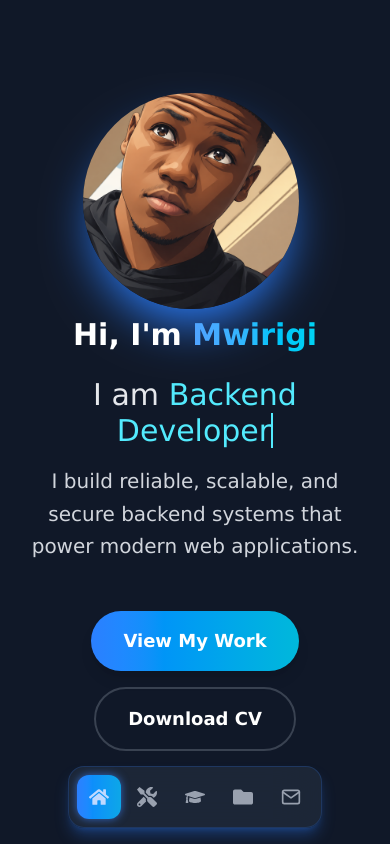
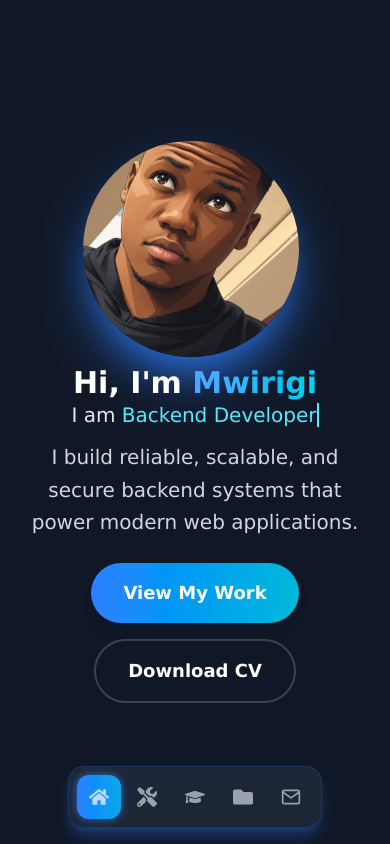
Before and after one commit to MwirigiCodes/portfolio, a React app: page / in a window 390 px wide. Built offline with nearby package versions, Linux system fonts and the light colour scheme; the HTML template or start-up script is replaced by a standard one.

Commit message:
remove unneccessary margins in hero section (mobile version)

```diff
--- a/src/sections/Hero.jsx
+++ b/src/sections/Hero.jsx
@@ -93,7 +93,7 @@ const Hero = () => {
         </motion.div>
         <motion.h1
           variants={itemVariants}
-          className="text-3xl md:text-5xl font-semibold text-white mb-6"
+          className="text-3xl md:text-5xl font-semibold text-white md:mb-6"
         >
           Hi, I'm{' '}
           <span className="text-transparent bg-clip-text bg-linear-to-r from-blue-400 to-cyan-400">
@@ -101,8 +101,8 @@ const Hero = () => {
           </span>
         </motion.h1>
         {/* Animated text */}
-        <motion.div variants={itemVariants} className="mb-6 h-16">
-          <h2 className="text-3xl text-gray-200 font-light">
+        <motion.div variants={itemVariants} className="mb-3 md:mb-6">
+          <h2 className="text-xl md:text-3xl text-gray-200 font-light">
             I am{' '}
             <span className="text-cyan-300 border-r-2 border-cyan-300">
               {displayText}
@@ -112,7 +112,7 @@ const Hero = () => {
         {/* Description */}
         <motion.p
           variants={itemVariants}
-          className="text-xl text-gray-300 max-w-2xl mx-auto leading-relaxed mb-12"
+          className="text-xl text-gray-300 max-w-2xl mx-auto leading-relaxed mb-6 md:mb-12"
         >
           I build reliable, scalable, and secure backend systems that power
           modern web applications.
```
